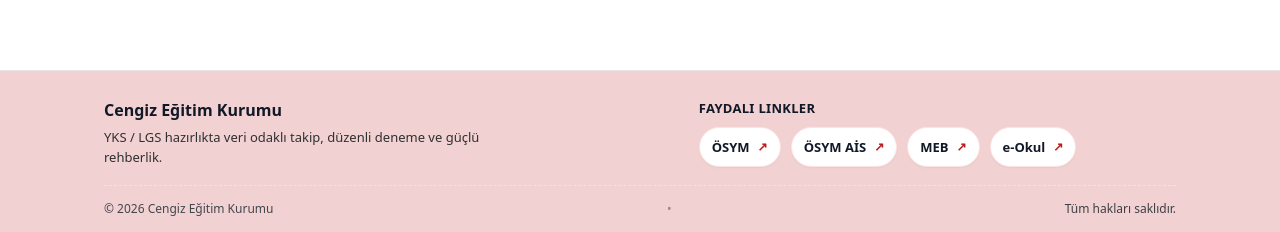
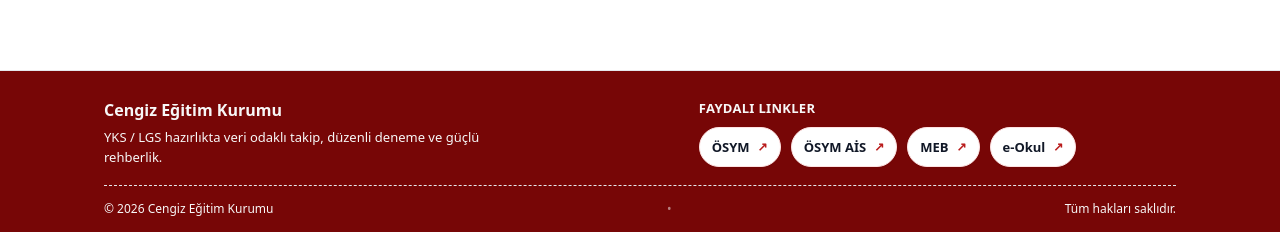
Before and after one commit to mahiratmis/cengiz-cek, a Next.js app: page /duyurular in a window 1280 px wide. Shown: the part 989-1221 px from the top of the page. Built offline with nearby package versions, Linux system fonts and the light colour scheme; no server answers; the database is empty.

Commit message:
Update DemoLanding.module.css

```diff
--- a/src/app/DemoLanding.module.css
+++ b/src/app/DemoLanding.module.css
@@ -1586,9 +1586,10 @@
 
 .footer{
   border-top: 1px solid #e5e7eb;
-  background: rgba(185, 28, 28, 0.2);
+  background: rgba(117, 2, 2, 0.979);
   padding: 28px 0 18px;
   margin-top: 40px;
+  color:white;
 }
 
 .footerTop{
@@ -1609,12 +1610,12 @@
 .footerBrandTitle{
   font-weight: 900;
   font-size: 16px;
-  color: #111827;
+  color: #f7f7f7;
 }
 
 .footerBrandText{
   margin-top: 6px;
-  color: #2e3033;
+  color: #f7f7f7;
   font-size: 13px;
   line-height: 1.55;
   max-width: 52ch;
@@ -1625,7 +1626,7 @@
   font-size: 13px;
   letter-spacing: .3px;
   text-transform: uppercase;
-  color: #111827;
+  color: #f7f7f7;
   margin-bottom: 10px;
 }
 
@@ -1678,7 +1679,7 @@
   gap: 8px;
   align-items: center;
   justify-content: space-between;
-  color: #42464e;
+  color: #f7f7f7;
   font-size: 12px;
 }
 
@@ -1687,5 +1688,5 @@
 }
 
 .footerMini{
-  color: #3d3f44;
-}
+  color: #f7f7f7;
+}
```
